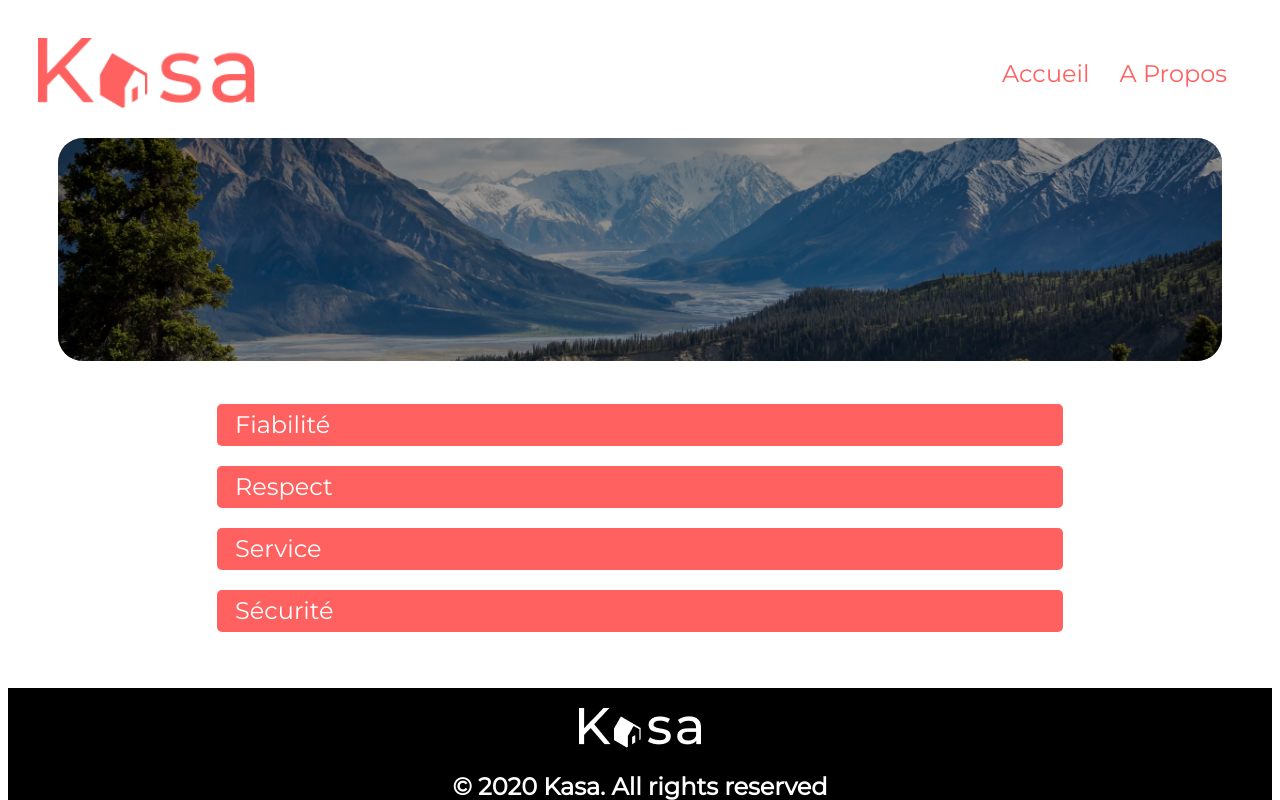
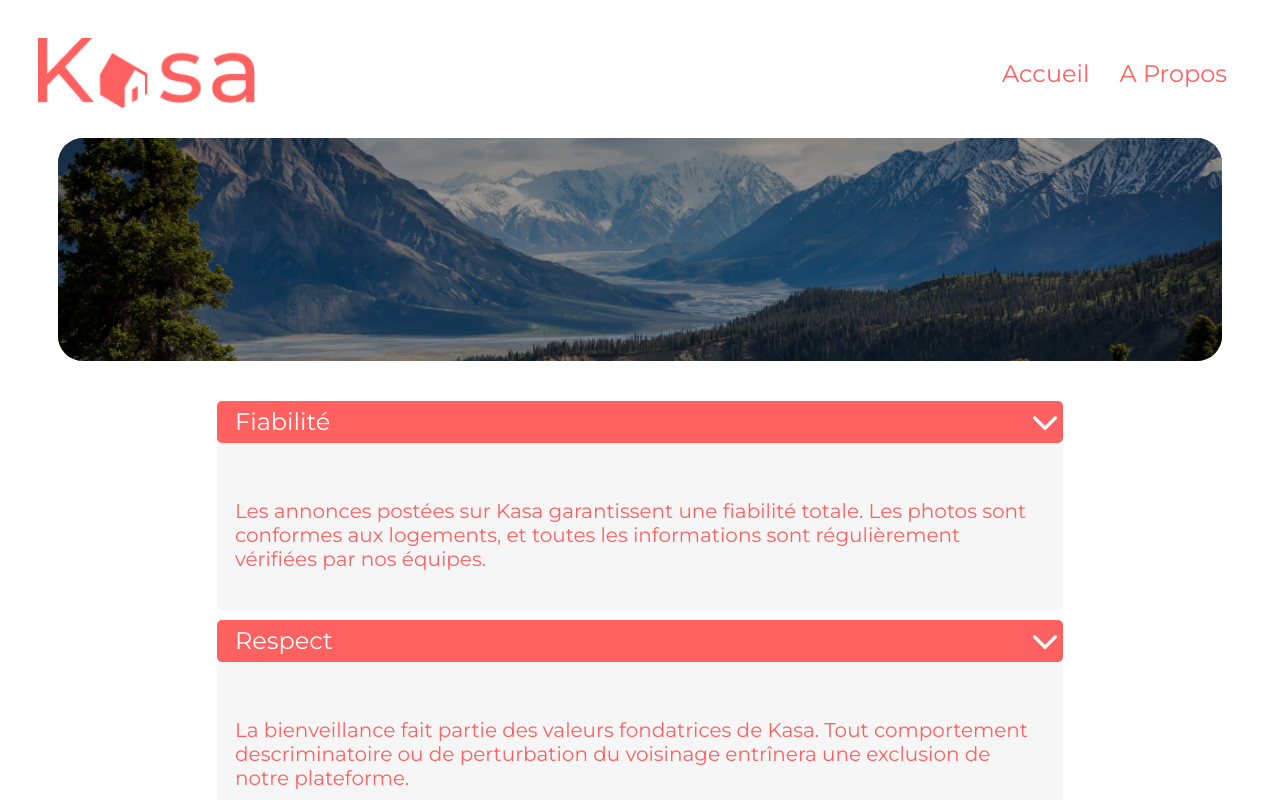
Before and after one commit to lukas-pixel/Kasa, a React (Create React App) app: page /propos in a window 1280 px wide. Both pictures are taken after a click on the button "Fiabilité". Shown: the top 800 px of the page. Built offline with nearby package versions, Linux system fonts and the light colour scheme.

Commit message:
A props finalisation
- finalisation du collapse
- création du fichier css du collapse
- correction des nom de fichiers
- correction des margins pour le footer

```diff
--- a/src/components/AboutBanner/index.jsx
+++ b/src/components/AboutBanner/index.jsx
@@ -6,7 +6,7 @@ const ContainerImg = styled.div`
     height: 223px;
     background-color: ${colors.Black};
     border-radius: 25px;
-    margin: 0 50px 0 50px;
+    margin: 0 50px 30px 50px;
 `
 
 const AboutImg = styled.div`
--- /dev/null
+++ b/src/components/Collapse/Collapse.css
@@ -0,0 +1,43 @@
+.ContainerDropDown {
+    width: auto;
+    margin: 0 209px 0 209px;
+    display: flex;
+    flex-direction: column;
+}
+
+.DropBtn {
+    border-radius: 5px;
+    font-size: 24px;
+    margin: 10px 0 0 0;
+    padding: 6px 6px 7px 18px;
+    background-color: #FF6060;
+    border: none;
+    color: #FFF;
+    text-align: start;
+    display: flex;
+    justify-content: space-between;
+}
+
+.ContainerDescription {
+    visibility: hidden;
+    height: 0;
+    opacity: 0;
+    overflow: hidden;
+    transition: all .2s ease-in;
+}
+
+.open .ContainerDescription {
+    visibility: visible;
+    opacity: 1;
+    height: auto;
+    border-radius: 5px;
+    background-color: #F6F6F6;
+    color: #FF6060;
+    padding: 36px 27px 19px 18px;
+    font-size: 20px;
+    text-align: start;
+}
+
+.open .imgFleche {
+    transform: rotate(180deg);
+}
--- /dev/null
+++ b/src/components/Collapse/index.jsx
@@ -0,0 +1,31 @@
+import "./Collapse.css"
+import dataAbout from "../../data/About.json"
+import fleche from "../../assets/Vector.png"
+import { useState } from "react";
+
+export default function DropDownAbout() {
+
+    const [open, setOpen] = useState(false);
+
+    const handleClick = () => {
+        setOpen(!open);
+    };
+
+    return (
+        <div>
+            {dataAbout.map((about) => (
+                <div className={`ContainerDropDown ${open && "open"}`}>
+                    <button className="DropBtn" type="button" onClick={handleClick}>
+                        <div>{about.title}</div>
+                        <div>
+                            <img className="imgFleche" src={fleche} alt="Fleche" />
+                        </div>
+                    </button>
+                    <div className="ContainerDescription">
+                        <p>{about.description}</p>
+                    </div>
+                </div>
+            ))}
+        </div>
+    )
+}
--- a/src/components/DropDownAbout/index.jsx
+++ /dev/null
@@ -1,31 +0,0 @@
-import styled from "styled-components";
-import colors from "../../style/colors";
-import dataAbout from "../../data/About.json"
-
-const ContainerDropDown = styled.div`
-    width: auto;
-    margin: 33px 209px 46px 209px;
-    display: flex;
-    flex-direction: column;
-`
-
-const DropBtn = styled.button`
-    border-radius: 5px;
-    font-size: 24px;
-    margin: 10px 0 10px 0;
-    padding: 6px 0 7px 18px;
-    background-color: ${colors.primary};
-    border: none;
-    color: ${colors.White};
-    text-align: start;
-`
-
-export default function DropDownAbout() {
-    return (
-        <ContainerDropDown>
-            {dataAbout.map((about) => (
-                <DropBtn>{about.title}</DropBtn>
-            ))}
-        </ContainerDropDown>
-    )
-}
--- a/src/components/Footer/index.jsx
+++ b/src/components/Footer/index.jsx
@@ -5,7 +5,8 @@ import colors from '../../style/colors'
 const FooterContainer = styled.div`
     background-color: ${colors.Black};
     text-align: center;
-    padding: 20px 0px 20px 0px
+    padding: 20px 0px 20px 0px;
+    margin-top: 30px;;
 `
 
 const FooterLogo = styled.img`
--- a/src/pages/Propos/index.jsx
+++ b/src/pages/Propos/index.jsx
@@ -1,11 +1,11 @@
 import AboutBanner from "../../components/AboutBanner"
-import DropDownAbout from "../../components/DropDownAbout/index"
+import Collapse from "../../components/Collapse/index"
 
 export default function Propos() {
     return (
         <div>
             <AboutBanner />
-            <DropDownAbout />
+            <Collapse />
         </div>
     )
 }
```
